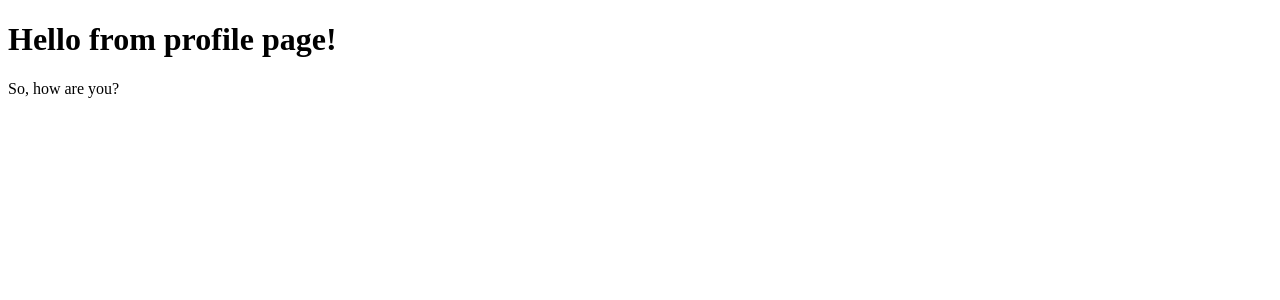
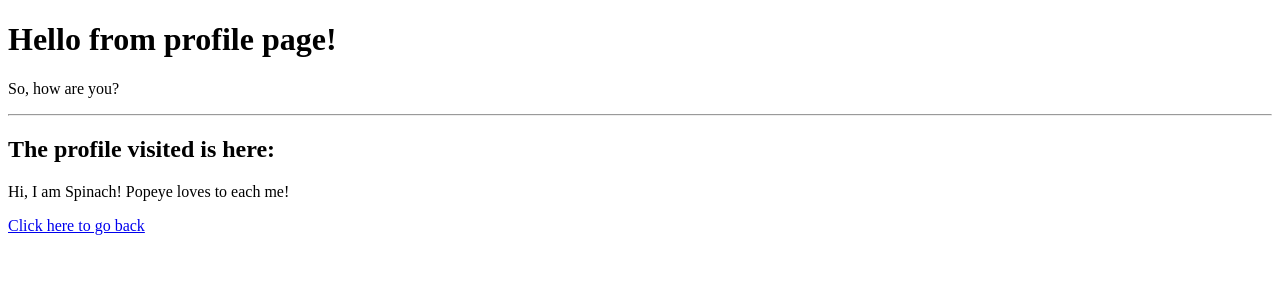
Before and after one commit to ilathem/react-router-top, a React (Vite) app: page /profile/spinach in a window 1280 px wide. Shown: the top 300 px of the page. Built offline with nearby package versions, Linux system fonts and the light colour scheme.

Commit message:
implement nested routes and outlets

```diff
--- a/src/App.jsx
+++ b/src/App.jsx
@@ -1,5 +1,5 @@
 // need to use Link to avoid reloading the page
-import { Link } from "react-router-dom";
+import { Link } from 'react-router-dom';
 
 const App = () => (
   <div>
@@ -8,11 +8,11 @@
     <nav>
       <ul>
         <li>
-          <Link to="profile">Profile page</Link>
+          <Link to='profile'>Profile page</Link>
         </li>
       </ul>
     </nav>
   </div>
-)
+);
 
 export default App;
--- /dev/null
+++ b/src/DefaultProfile.jsx
@@ -0,0 +1,3 @@
+const DefaultProfile = () => <p>Oh, nothing to see here!</p>;
+
+export default DefaultProfile;
--- a/src/Popeye.jsx
+++ b/src/Popeye.jsx
@@ -1,10 +1,10 @@
 import { Link } from 'react-router-dom';
 
-const Popeye = () => {
+const Popeye = () => (
   <>
     <p>Hi, I am Popeye! I love to eat Spinach!</p>
     <Link to='/'>Click here to go bach</Link>
-  </>;
-};
+  </>
+);
 
 export default Popeye;
--- a/src/Profile.jsx
+++ b/src/Profile.jsx
@@ -1,8 +1,13 @@
+import { Outlet } from "react-router-dom";
+
 const Profile = () => {
   return (
     <div>
       <h1>Hello from profile page!</h1>
       <p>So, how are you?</p>
+      <hr />
+      <h2>The profile visited is here:</h2>
+      <Outlet />
     </div>
   );
 };
--- a/src/Spinach.jsx
+++ b/src/Spinach.jsx
@@ -1,10 +1,10 @@
 import { Link } from 'react-router-dom';
 
-const Spinach = () => {
+const Spinach = () => (
   <>
     <p>Hi, I am Spinach! Popeye loves to each me!</p>
-    <Link to='/'>CLick here to go back</Link>
-  </>;
-};
+    <Link to='/'>Click here to go back</Link>
+  </>
+);
 
 export default Spinach;
--- a/src/main.jsx
+++ b/src/main.jsx
@@ -6,6 +6,7 @@
 import Profile from './Profile.jsx';
 import Spinach from './Spinach.jsx';
 import Popeye from './Popeye.jsx';
+import DefaultProfile from './DefaultProfile.jsx';
 
 // '/' is the home page, profile is /profile
 const router = createBrowserRouter([
@@ -17,9 +18,14 @@
     path: 'profile',
     element: <Profile />,
     children: [
+      { index: true, element: <DefaultProfile /> },
       { path: 'spinach', element: <Spinach /> },
       { path: 'popeye', element: <Popeye /> },
     ],
+  },
+  {
+    path: 'spinach',
+    element: <Spinach />,
   },
 ]);
 
```
